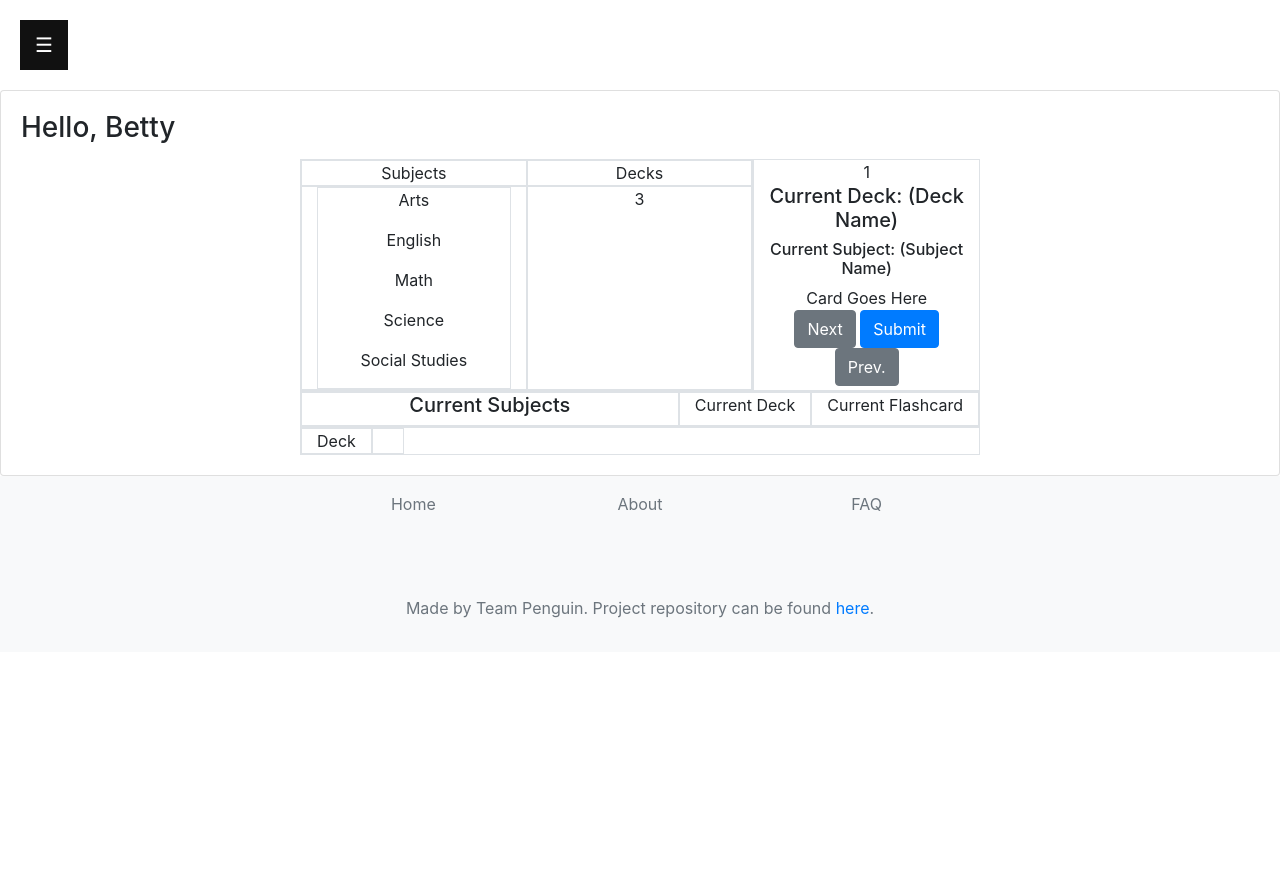
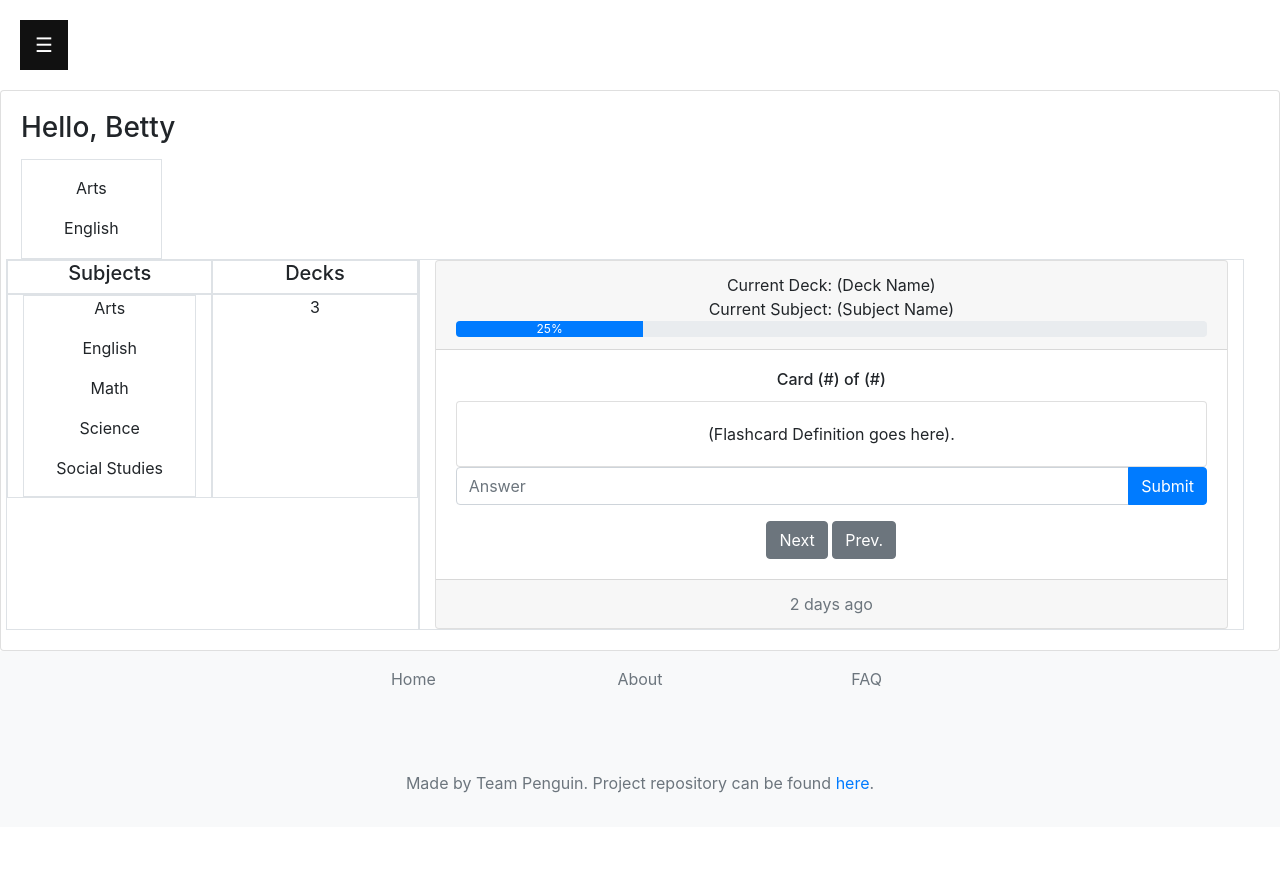
Before and after one commit to tobifanibi/flash_learning, a Flask app: a page that uses flash_learning/templates/home.html in a window 1280 px wide. Shown: the part 72-962 px from the top of the page. Before the commit the page ends 690 px from the top, so only its background shows below. Run offline with Flask 2, Linux system fonts and the light colour scheme; a user stored in the database is signed in; data comes from the database, SQL or seed files in the repository; some libraries are stand-ins or nearby versions.

Commit message:
Update home.html
reworked subject, trying to add scrollbar

```diff
--- a/flash_learning/templates/home.html
+++ b/flash_learning/templates/home.html
@@ -10,20 +10,30 @@
 
 <div class="float-left"><h3>Hello, {{ user.first_name }}</h3></div><br><br>
 
-<div class="container w-100">
-	<div class="row">
-	    <div class="col-md-8 border">
+
+<div class="d-md-flex">
+      <div class="overflow-auto p-3 mb-3 mb-md-0 mr-md-3 border" style="max-width: 260px; max-height: 100px;">
+        {% for subject in subjects %}
+			<p>{{ subject.name }}</p>
+		{% endfor %}
+      </div>
+</div>
+
+
+<div class="w-100">
+	<div class="row w-100">
+	    <div class="col-4 border">
 	        <div class="row">
 	            <div class="col-md-6 border">
-	                <div class="well">Subjects</div>
+	                <div class="well"><h5>Subjects</h5></div>
 	            </div>
 	            <div class="col-md-6 border">
-	                <div class="well">Decks</div>
+	                <div class="well"><h5>Decks</h5></div>
 	            </div>
 	        </div>
-	        <div class="row">
+	        <div class="row overflow-auto">
 	            <div class="col-md-6 border">
-	                <div class="well col border overflow-auto">
+	                <div class="well col border ">
 						{% for subject in subjects %}
 							<p>{{ subject.name }}</p>
 						{% endfor %}
@@ -34,47 +44,42 @@
 	            </div>
 	        </div>
 	    </div>
-	    <div class="col-md-4 border">
-	        <div class="well">1
-				<div class="float-left"><h5>Current Deck: (Deck Name)</h5></div><br>
-				<div class="float-left"><h6>Current Subject: (Subject Name)</h6></div><br><br>
+	    <div class="col-md-8 border">
 
-				<div id="cardArea">Card Goes Here</div>
-				<div id="buttonArea">
-					<button type="button" class="btn btn-secondary">Next</button>
-					<button type="button" class="btn btn-primary btn-large">Submit</button>
-					<button type="button" class="btn btn-secondary">Prev.</button>
-				</div>
-	        </div>
+	    	<div class="card text-center">
+	    		<div class="card-header">
+	    			Current Deck: (Deck Name)<br>
+	    			Current Subject: (Subject Name)<br>
+					<div class="progress">
+						<div class="progress-bar" role="progressbar" style="width: 25%;" aria-valuenow="25" aria-valuemin="0" aria-valuemax="100">25%</div>
+					</div>
+	    		</div>
+	    		<div class="card-body">
+	    			<h6 class="card-title">Card (#) of (#)</h6>
+	    			<div class="card min-vw-50">
+		    			<div class="card-body">
+		    				<p class="card-text">(Flashcard Definition goes here).</p>
+		    			</div>
+	    			</div>
+	    			<div class="input-group mb-3">
+						<input type="text" class="form-control" placeholder="Answer" aria-label="Answer" aria-describedby="basic-addon2">
+						<div class="input-group-append">
+							<button class="btn btn-primary btn-large" type="button">Submit</button>
+						</div>
+					</div>
+	    			<div id="buttonArea">
+						<button type="button" class="btn btn-secondary">Next</button>
+						<button type="button" class="btn btn-secondary">Prev.</button>
+					</div>
+	    		</div>
+	    		<div class="card-footer text-muted">
+	    			2 days ago
+	    		</div>
+	    	</div>
 	    </div>
 
 	</div>
 
 </div>
 
-<div class="container w-100">
-	<div class="row border">
-		<div class="col border">
-			<h5>Current Subjects</h5>
-		</div>
-		<div class="col-md-auto border">
-			Current Deck
-		</div>
-		<div class="col-md-auto border">
-			Current Flashcard
-		</div>
-	</div>
-	<div class="row border">
-
-		<div class="col-md-auto border">
-			Deck
-		</div>
-		<div class="col-md-auto border">
-
-		</div>
-	</div>
-</div>
-
-
-
 {% endblock %}
```
